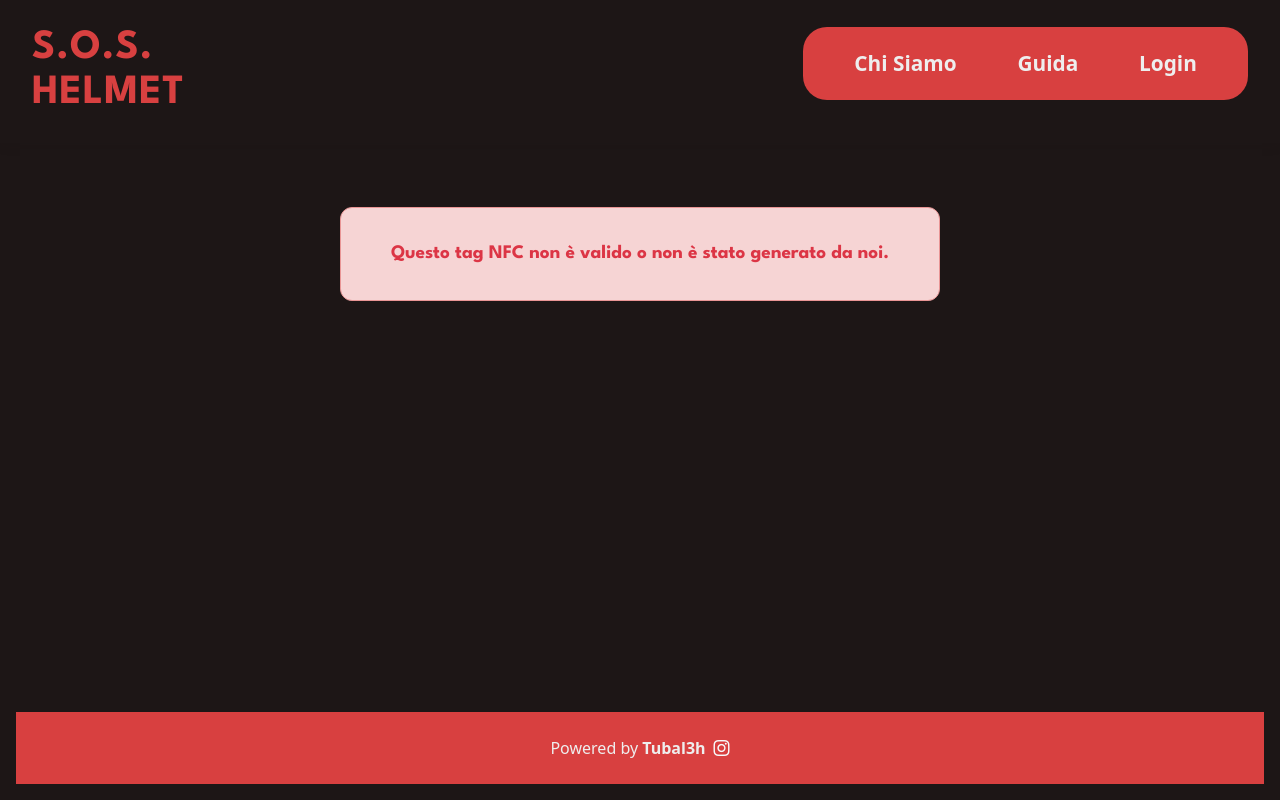
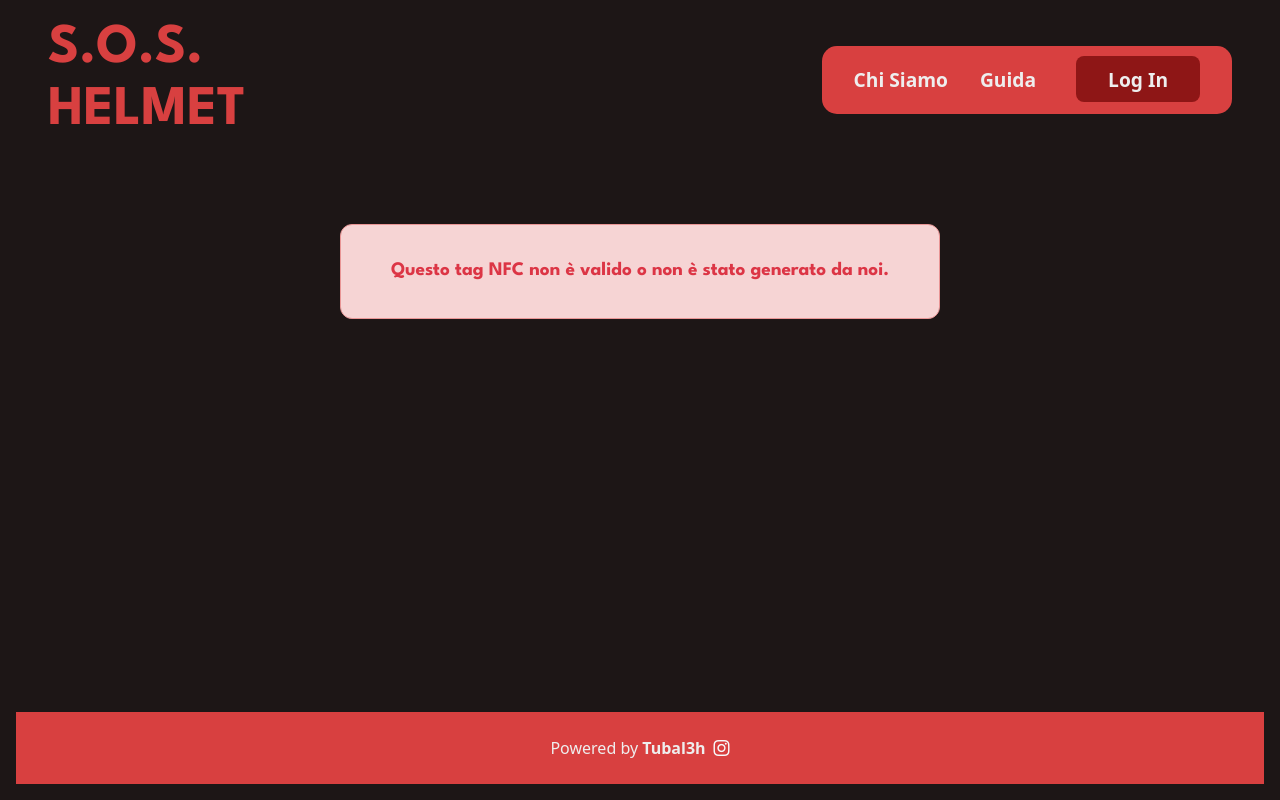
Before and after one commit to Tubal3h/NFC-Biker-Project, an Angular app: page /claim in a window 1280 px wide. Built offline with nearby package versions, Linux system fonts and the light colour scheme.

Commit message:
navbar complete

```diff
--- /dev/null
+++ b/src/app/core/services/auth.ts
@@ -0,0 +1,35 @@
+import { Injectable } from '@angular/core';
+import { BehaviorSubject, Observable } from 'rxjs';
+
+export interface AuthUser {
+  id: string;
+  email: string;
+  name?: string;
+  // altri campi se vuoi (ruoli, premium, etc)
+}
+
+@Injectable({ providedIn: 'root' })
+export class AuthService {
+  private _user$ = new BehaviorSubject<AuthUser | null>(this.loadUser());
+  readonly user$: Observable<AuthUser | null> = this._user$.asObservable();
+
+  // Getter sincrono (comodità)
+  get user(): AuthUser | null { return this._user$.value; }
+  get isLogged(): boolean { return !!this.user; }
+
+  private loadUser(): AuthUser | null {
+    const u = localStorage.getItem('user');
+    return u ? JSON.parse(u) : null;
+  }
+
+  /** Chiamato dopo login API */
+  login(user: AuthUser) {
+    localStorage.setItem('user', JSON.stringify(user));
+    this._user$.next(user);
+  }
+
+  logout() {
+    localStorage.removeItem('user');
+    this._user$.next(null);
+  }
+}
--- a/src/app/shared/components/navbar/navbar.html
+++ b/src/app/shared/components/navbar/navbar.html
@@ -1,18 +1,37 @@
 <nav class="navbar">
-  <div class="logo">
-    <a routerLink="/homepage" aria-label="Homepage">
-      <h1>S.O.S.<br>HELMET</h1>
+  <!-- Logo -->
+  <div class="navbar-logo">
+    <a routerLink="/homepage">
+      <h1>S.O.S. <br> HELMET</h1>
     </a>
   </div>
-  <ul class="section">
-    <li><a routerLink="/homepage">Chi Siamo</a></li>
-    <li><a routerLink="/guide">Guida</a></li>
-    <li *ngIf="!isLogged"><a routerLink="/login">Login</a></li>
-    <li *ngIf="isLogged">
-        <a routerLink="/profile">Profilo</a>
-    </li>
-    <li *ngIf="isLogged">
-        <button class="logout-btn" (click)="logout()" type="button">Logout</button>
-    </li>
-  </ul>
+
+  <!-- Pulsante Hamburger (solo per mobile) -->
+  <button class="navbar-toggler" (click)="toggleMenu()" aria-label="Toggle navigation">
+    <span class="toggler-icon"></span>
+    <span class="toggler-icon"></span>
+    <span class="toggler-icon"></span>
+  </button>
+
+  <!-- Il contenitore principale del menu -->
+  <div class="navbar-menu" [class.is-open]="isMenuOpen">
+
+    <!-- La lista dei link di navigazione -->
+    <ul class="nav-links">
+      <li><a routerLink="/homepage" (click)="closeMenu()">Chi Siamo</a></li>
+      <li><a routerLink="/guide" (click)="closeMenu()">Guida</a></li>
+    </ul>
+
+    <!-- La sezione per l'utente (login/logout) -->
+    <div class="user-section">
+      <div *ngIf="user$ | async as user; else showLoginButton" class="user-info">
+        <a [routerLink]="['/profile']" (click)="closeMenu()">{{ user.name || user.email }}</a>
+        <button (click)="logoutAndCloseMenu()">Logout</button>
+      </div>
+      <ng-template #showLoginButton>
+        <a routerLink="/login" class="btn-login" (click)="closeMenu()">Log In</a>
+      </ng-template>
+    </div>
+
+  </div>
 </nav>
--- a/src/app/shared/components/navbar/navbar.scss
+++ b/src/app/shared/components/navbar/navbar.scss
@@ -1,83 +1,132 @@
+/* ================================================================
+   SCSS DEFINITIVO PER LA NAVBAR
+   - Estetica Originale
+   - Responsive (Mobile-First)
+   - Correzione allineamento testo inclusa
+   ================================================================ */
+
+// 1. VARIABILI E IMPOSTAZIONI DI BASE
+// ----------------------------------------------------------------
 $color1: #1D1616;
 $color2: #8E1616;
 $color3: #D84040;
 $color4: #EEEEEE;
+$breakpoint-desktop: 768px;
 
+// 2. STILI PER IL MOBILE (DEFAULT)
+// ----------------------------------------------------------------
 .navbar {
   display: flex;
   justify-content: space-between;
   align-items: center;
-  padding: 1.6rem 2rem;
-//   background: $color4;
-  box-shadow: 0 2px 12px #1d161618;
-  min-height: 110px;
-
-  .logo a h1 {
-    color: $color3;
-    font-size: 2.6rem;
-    margin: 0;
-    line-height: 1.1;
-    font-weight: 900;
-    letter-spacing: 1px;
+  flex-wrap: wrap;
+  background-color: $color1;
+  padding: 1rem 1.5rem;
+  min-height: 80px;
+  position: relative;
+  z-index: 1000;
 }
 
-    .section {
+.navbar-logo a {
+  text-decoration: none;
+  h1 { color: $color3; font-size: 2rem; margin: 0; line-height: 1.1; }
+}
+
+.navbar-toggler {
   display: flex;
-    gap: 2.2rem;
-    align-items: center;
-    padding: 0.8rem 2.4rem;
-    background: $color3;
-    border-radius: 1.5rem;
+  flex-direction: column;
+  justify-content: space-around;
+  width: 30px;
+  height: 25px;
+  background: transparent;
+  border: none;
+  cursor: pointer;
+  padding: 0;
+  .toggler-icon { width: 100%; height: 3px; background-color: $color4; border-radius: 2px; }
+}
 
+.navbar-menu {
+  width: 100%;
+  max-height: 0;
+  overflow: hidden;
+  transition: max-height 0.35s ease-in-out;
+  background-color: $color3;
+  border-radius: 15px;
+  margin-top: 1rem;
+  &.is-open { max-height: 400px; padding: 1rem 0; }
+}
+
+ul.nav-links {
+  list-style: none;
+  padding: 0;
+  margin: 0;
   li {
-        display: flex;
-        align-items: center;
-        // gap tra Profilo e Logout se vuoi
-
-        a {
-        color: $color4;
-        font-size: 1.3rem;
-        font-weight: 700;
-        padding: 0.5rem 0.8rem;
-        border-radius: 0.5rem;
-        text-decoration: none;
-        transition: color 0.23s, background 0.23s;
-
-        &:hover, &:focus {
-            color: $color1;
-            background: lighten($color3, 18%);
+    padding: 0.8rem 0;
+    text-align: center;
+    a { color: $color4; font-size: 1.2rem; font-weight: 700; text-decoration: none; }
   }
 }
 
-        .logout-btn {
-        background: none;
-        border: none;
-        color: $color4;
-        font-size: 1.1rem;
-        margin-left: 0;
-        cursor: pointer;
-        font-weight: 600;
-        padding: 0.4rem 1.1rem;
-        border-radius: 0.5rem;
-        transition: background 0.2s;
-        &:hover {
-            background: lighten($color3, 16%);
-            color: $color1;
+.user-section {
+  margin-top: 1rem;
+  padding-top: 1rem;
+  border-top: 1px solid lighten($color2, 20%);
+  text-align: center;
+  a, button { color: $color4; font-weight: 700; text-decoration: none; font-size: 1.2rem; }
+  .user-info { display: flex; flex-direction: column; align-items: center; gap: 1rem; button { background: $color2; border: none; border-radius: 8px; padding: 0.5rem 1rem; cursor: pointer; } }
+  .btn-login { background-color: $color2; padding: 0.6rem 2rem; border-radius: 8px; }
 }
+
+// 3. STILI PER IL DESKTOP (oltre i 768px)
+// ----------------------------------------------------------------
+@media (min-width: $breakpoint-desktop) {
+  .navbar {
+    min-height: 160px;
+    padding: 1rem 3rem;
+    flex-wrap: nowrap;
+  }
+
+  .navbar-logo a, .navbar-logo a:hover, .navbar-logo a:visited, .navbar-logo a.active-link {
+    text-decoration: none !important;
+    color: $color3;
+  }
+
+  .navbar-logo a h1 {
+    font-size: 3.5rem;
+    transition: transform 0.2s ease-in-out;
+    &:hover { transform: scale(1.03); }
+  }
+
+  .navbar-toggler { display: none; }
+
+  .navbar-menu {
+    width: auto;
+    max-height: none;
+    overflow: visible;
+    margin-top: 0;
+    padding: 1.2rem 2rem; // Aumentato leggermente il padding per dare più aria
+    display: flex;
+    align-items: center; // Mantiene tutto centrato verticalmente
+    gap: 2.5rem; // Aumentato lo spazio tra i gruppi di link e la sezione utente
+  }
+
+  ul.nav-links {
+    display: flex;
+    align-items: center; // Centra verticalmente gli elementi della lista
+    gap: 2rem;
+    li {
+      padding: 0;
+      a {
+        transition: color 0.2s;
+        white-space: nowrap; // <-- LA CORREZIONE DEFINITIVA
+        &:hover { color: white; }
       }
     }
   }
 
-}
-
-/* Responsive */
-@media (max-width: 700px) {
-  .navbar {
-    flex-direction: column;
-    .section {
-      gap: 1.1rem;
-      padding: 0.8rem 0.7rem;
-    }
-    .logo a h1 { font-size: 2rem; }
+  .user-section {
+    margin: 0; padding: 0; border: none;
+    .user-info { flex-direction: row; align-items: center; gap: 1.5rem; button { transition: background-color 0.2s; &:hover { background-color: darken($color2, 10%); } } }
+    .btn-login { transition: background-color 0.2s; &:hover { background-color: darken($color2, 10%); } }
   }
 }
--- a/src/app/shared/components/navbar/navbar.ts
+++ b/src/app/shared/components/navbar/navbar.ts
@@ -1,22 +1,36 @@
-import { Component } from '@angular/core';
+// Sostituisci il contenuto di navbar.component.ts con questo
+import { Component, inject } from '@angular/core';
 import { CommonModule } from '@angular/common';
-import { Router } from '@angular/router';
+import { RouterModule } from '@angular/router';
+import { AuthService } from '../../../core/services/auth';
 
 @Component({
   selector: 'app-navbar',
-  imports: [CommonModule],
+  standalone: true,
+  imports: [CommonModule, RouterModule],
   templateUrl: './navbar.html',
-  styleUrl: './navbar.scss'
+  styleUrls: ['./navbar.scss']
 })
 export class Navbar {
-    get isLogged(): boolean {
-    return !!localStorage.getItem('user');
+  auth = inject(AuthService);
+  user$ = this.auth.user$;
+
+  // Stato per il menu mobile
+  isMenuOpen = false;
+
+  // Apre e chiude il menu
+  toggleMenu() {
+    this.isMenuOpen = !this.isMenuOpen;
   }
 
-  constructor(private router: Router) {}
+  // Chiude il menu (utile quando si clicca un link)
+  closeMenu() {
+    this.isMenuOpen = false;
+  }
 
-  logout() {
-    localStorage.removeItem('user');
-    this.router.navigate(['/login']);
+  // Esegue il logout e chiude il menu
+  logoutAndCloseMenu() {
+    this.auth.logout();
+    this.closeMenu();
   }
 }
```
Lines whose indentation alone changed are shown as unchanged.
